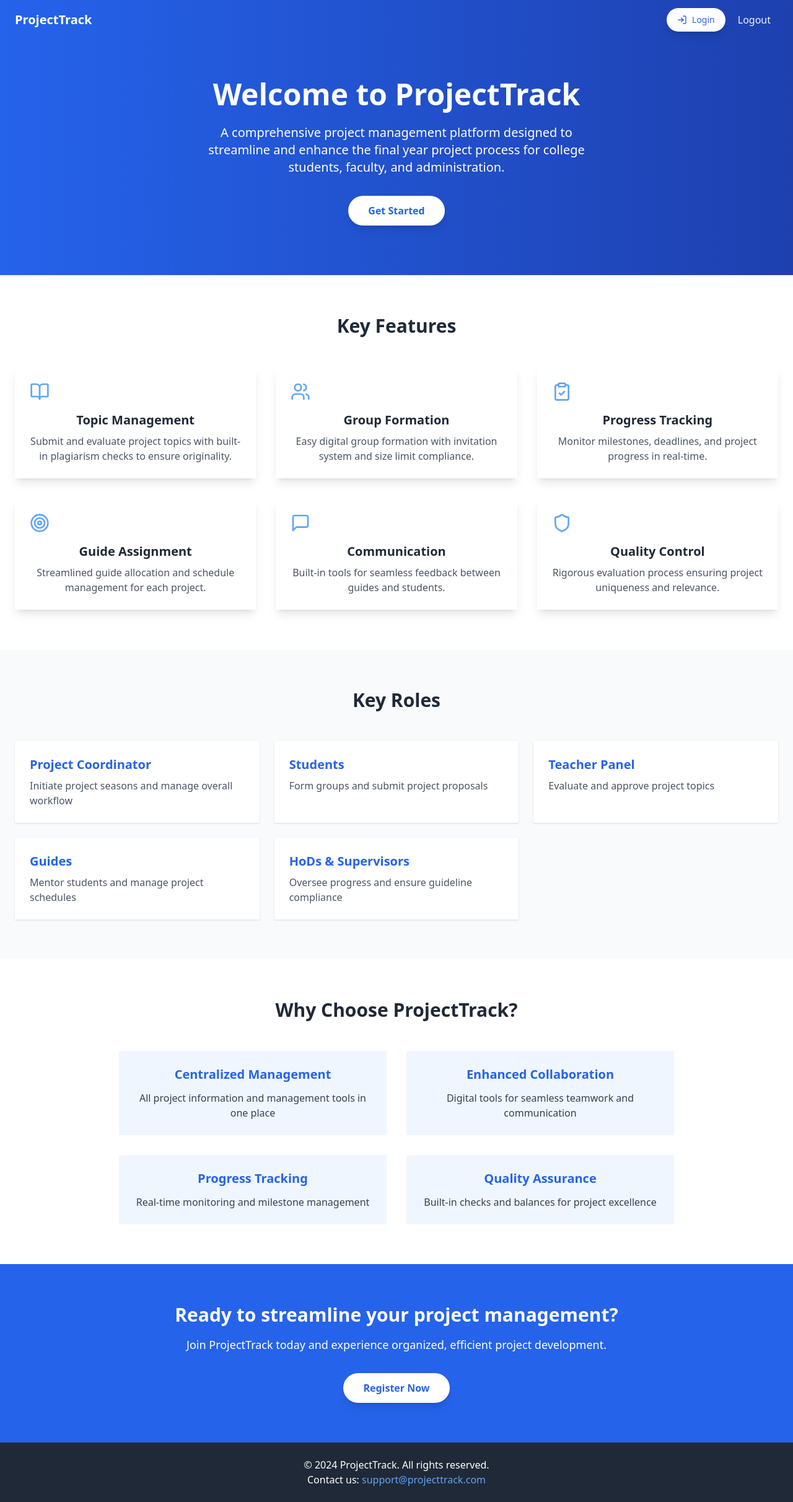
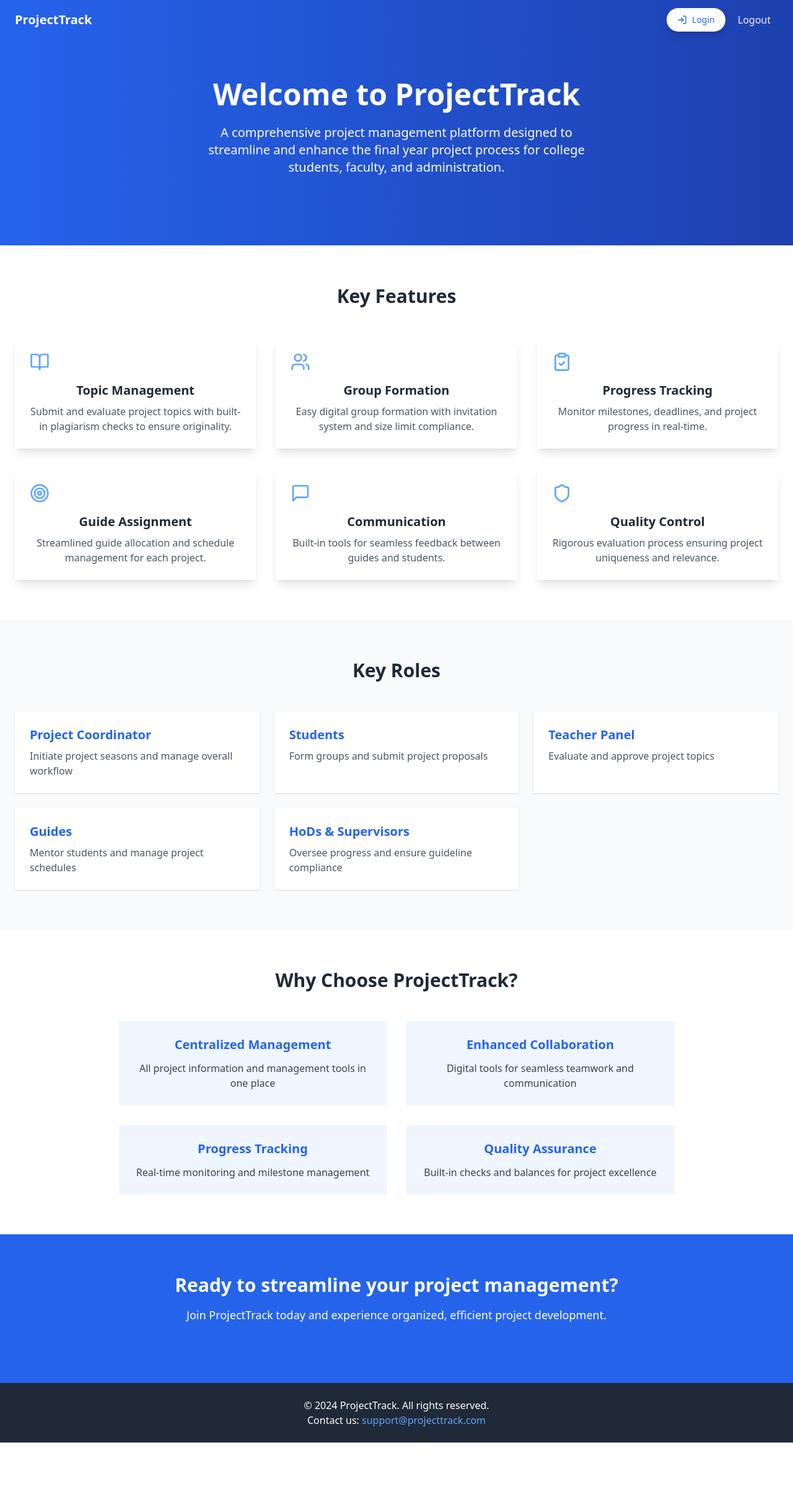
Before and after one commit to SumitBachhav/projectTrack, a React (Vite) app in the folder frontend/: page / in a window 1280 px wide. Shown: the whole page at 62% size. After the commit the page ends 2328 px from the top, so only its background shows below. Built offline with nearby package versions, Linux system fonts and the light colour scheme.

Commit message:
remove register option from home page, add request form to add new domains

```diff
--- a/frontend/src/App.tsx
+++ b/frontend/src/App.tsx
@@ -5,7 +5,7 @@ import { Routes, Route, Navigate, createBrowserRouter,
 RouterProvider } from 'react-router-dom';
 import Layout from './components/Layout';
 import Register from './components/Register';
-import StaffForm from './components/StaffForm';
+import StaffForm from './components/staff/StaffForm.jsx';
 import CoordinatorForm from './components/CoordinatorForm';
 import Home from './components/Home';
 import RegisterComplete from './components/RegisterComplete';
--- a/frontend/src/components/Home.jsx
+++ b/frontend/src/components/Home.jsx
@@ -2,9 +2,6 @@ import React from 'react';
 import { BookOpen, Users, ClipboardCheck, Target, MessageSquare, Shield } from 'lucide-react';
 
 const Home = () => {
-  const handleGetStarted = () => {
-    window.location.href = '/register';
-  };
 
   const features = [
     {
@@ -72,12 +69,6 @@ const Home = () => {
             A comprehensive project management platform designed to streamline and enhance the final
             year project process for college students, faculty, and administration.
           </p>
-          <button
-            onClick={handleGetStarted}
-            className="bg-white text-blue-600 px-8 py-3 rounded-full font-semibold hover:bg-blue-50 transition duration-300 shadow-lg"
-          >
-            Get Started
-          </button>
         </div>
       </div>
 
@@ -144,12 +135,6 @@ const Home = () => {
         <div className="container mx-auto px-6 text-center">
           <h2 className="text-3xl font-bold mb-4">Ready to streamline your project management?</h2>
           <p className="mb-8 text-lg">Join ProjectTrack today and experience organized, efficient project development.</p>
-          <button
-            onClick={handleGetStarted}
-            className="bg-white text-blue-600 px-8 py-3 rounded-full font-semibold hover:bg-blue-50 transition duration-300 shadow-lg"
-          >
-            Register Now
-          </button>
         </div>
       </div>
     </div>
--- a/frontend/src/components/StaffForm.jsx
+++ b/frontend/src/components/staff/StaffForm.jsx
@@ -174,6 +174,9 @@ const StaffForm = () => {
                     Submit
                 </button>
             )}
+            <a href="https://forms.gle/DaoWzq3cTGdMqX1F9" target="_blank" className="text-blue-500 mt-5 hover:underline hover:font-semibold">Cannot find your domain ? </a>
+            <p className="text-sm text-gray-600">Note: Do not submit any domains if any of the domains are not listed.</p>
+            <p className="text-sm text-gray-600">You can come back to this page to add your skill sets after you get a conformation email.</p>
         </div>
     );
 };
--- a/frontend/src/components/student/SubmitSkill.jsx
+++ b/frontend/src/components/student/SubmitSkill.jsx
@@ -1,3 +1,4 @@
+// /student/submitSkills
 import React, { useState, useEffect } from "react";
 import axios from 'axios';
 import { useNavigate } from 'react-router-dom';
@@ -236,6 +237,9 @@ const SkillSetSubmission = () => {
                     Submit
                 </button>
             )}
+            <a href="https://forms.gle/DaoWzq3cTGdMqX1F9" target="_blank" className="text-blue-500 mt-5 hover:underline hover:font-semibold">Cannot find your domain or skill? </a>
+            <p className="text-sm text-gray-600">Note: Do not submit any skill if any of the domains or skills are not listed.</p>
+            <p className="text-sm text-gray-600">You can come back to this page to add your skill sets after you get a conformation email.</p>
         </div>
     );
 };
```
